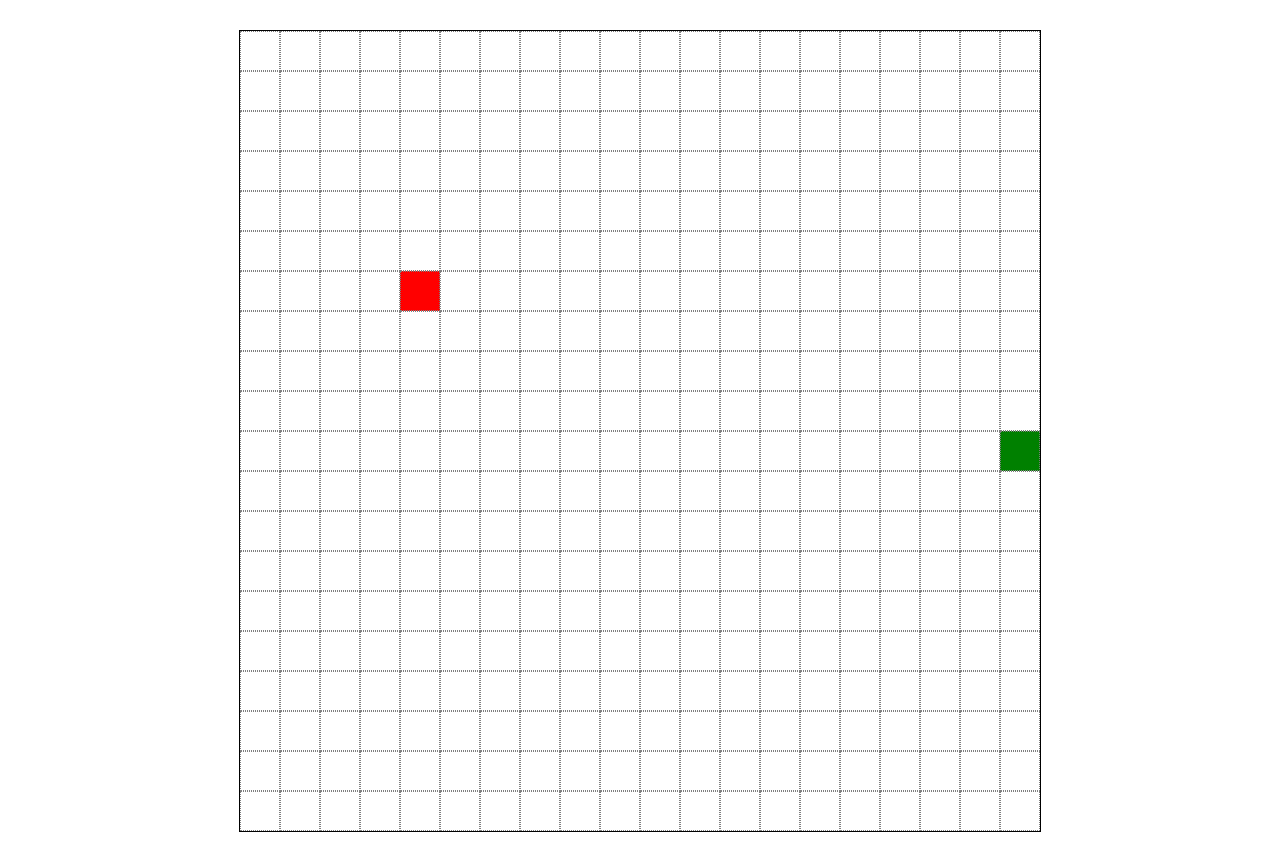
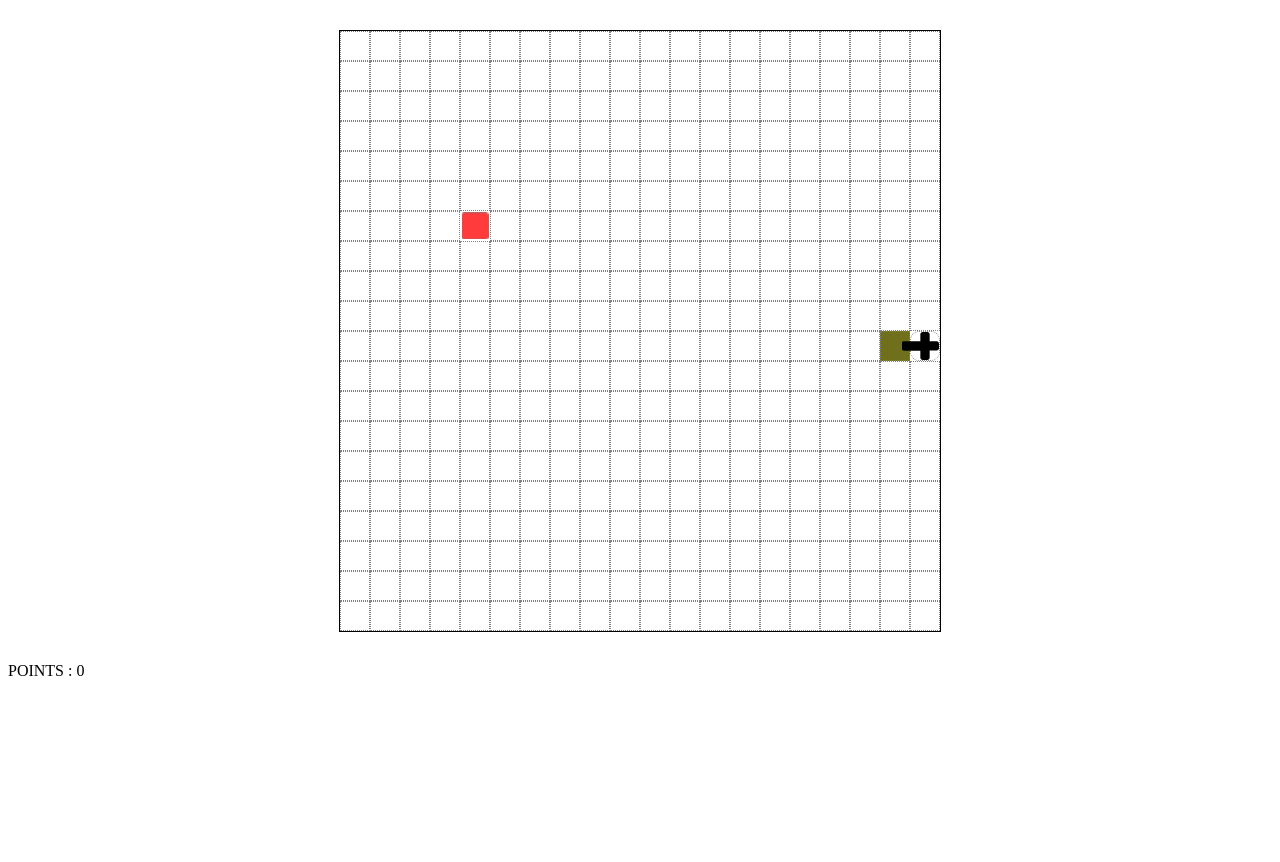
Before and after one commit to RomainC75/Snake, a plain HTML site: page index.html in a window 1280 px wide. After the commit the page ends 800 px from the top, so only its background shows below. Drawn offline with Linux system fonts and the light colour scheme.

Commit message:
dying sound : ok head direction : ok changing color when dead : ok

```diff
--- a/index.html
+++ b/index.html
@@ -9,6 +9,7 @@
 </head>
 <body>
     <div class="game"></div>
+    <p>POINTS : <span class="score"></span></p>
     <script src="./scripts/snake.js"></script>
     <script src="./scripts/game.js"></script>
     <script src="./scripts/script.js"></script>
--- a/scripts/game.js
+++ b/scripts/game.js
@@ -3,6 +3,7 @@ class Game {
         this.score=0
         this.prey=[]
         this.snake=new Snake()
+        this.score=0
     }
     getNewPrey(){
         let y=0
@@ -10,27 +11,23 @@ class Game {
         do{
             y=Math.floor(Math.random()*20)
             x=Math.floor(Math.random()*20)
-            //newPrey=[,]
         }while( this.snake.positions.some(position=>position[0]===y && position[1]===x ))
-        // }while( !this.snake.positions.some(position=>position[0]===newPrey[0] && position[0]===newPrey[0] ))
-        console.log('-----NEW PREY-----',this.snake.positions , y,x)
         this.prey[0]=y
         this.prey[1]=x
     }
     nextStep(){
         this.snake.currentDirection=this.snake.nextDirection
-        console.log('---------')
-        console.log(this.snake.positions[0],this.prey)
-        console.log('----------')
+
         if(this.snake.positions[0][0]===this.prey[0] && this.snake.positions[0][1]===this.prey[1] ){
             this.snake.moveLengthen( true)
             this.getNewPrey()
+            this.score++
+            return true
         }else{
             this.snake.moveLengthen()
+            return false
         }
-        console.log('new Snake Position : ',this.snake.positions)
     }
-
     isGameLost(){
         console.log(this.snake.positions[0])
         return (this.snake.positions[0][0]===-1
@@ -55,6 +52,5 @@ class Game {
         }else if(key==='ArrowRight'){
             this.snake.nextDirection = (this.snake.nextDirection+1)%4
         }
-        console.log('---->',this.snake.nextDirection)
     }
 }
--- a/scripts/script.js
+++ b/scripts/script.js
@@ -1,5 +1,5 @@
 const gameBoard = document.querySelector('.game')
-
+const score = document.querySelector('.score')
 for(let i=0 ; i<400 ; i++){
     const newDiv = document.createElement('div')
     gameBoard.appendChild(newDiv)
@@ -9,6 +9,9 @@ const game = new Game()
 game.getNewPrey()
 let intervalId = false
 
+const dyingSound = new Audio("./audio/dying.mp3")
+let audioOnOff=true
+
 window.addEventListener('keydown',(e)=>{
     game.changeSnakeDirection(e.key)
 })
@@ -16,12 +19,21 @@ window.addEventListener('keydown',(e)=>{
 const display = () =>{
     console.log('--- New Display !!! --------------------------------------------------')
     let line = 0
-
     for(let i=0 ; i<400 ; i++){
         line=Math.floor(i/20)
         const div = gameBoard.querySelector(`div:nth-child(${i+1})`)
         div.removeAttribute('class')
-        if(game.snake.positions.some(coords=>coords[0]===line&&coords[1]===i-(20*line))){
+        div.style.backgroundColor=""
+        div.innerHTML=''
+        div.style.transform=""
+        if(game.snake.positions[0][0]*20+game.snake.positions[0][1]===i){
+            div.classList.add('head')
+            div.innerHTML='<svg xmlns="http://www.w3.org/2000/svg" viewBox="0 0 512 512"><!--! Font Awesome Pro 6.1.1 by @fontawesome - https://fontawesome.com License - https://fontawesome.com/license (Commercial License) Copyright 2022 Fonticons, Inc. --><path d="M416 400V464C416 490.5 394.5 512 368 512H320V464C320 455.2 312.8 448 304 448C295.2 448 288 455.2 288 464V512H224V464C224 455.2 216.8 448 208 448C199.2 448 192 455.2 192 464V512H144C117.5 512 96 490.5 96 464V400C96 399.6 96 399.3 96.01 398.9C37.48 357.8 0 294.7 0 224C0 100.3 114.6 0 256 0C397.4 0 512 100.3 512 224C512 294.7 474.5 357.8 415.1 398.9C415.1 399.3 416 399.6 416 400V400zM160 192C124.7 192 96 220.7 96 256C96 291.3 124.7 320 160 320C195.3 320 224 291.3 224 256C224 220.7 195.3 192 160 192zM352 320C387.3 320 416 291.3 416 256C416 220.7 387.3 192 352 192C316.7 192 288 220.7 288 256C288 291.3 316.7 320 352 320z"/></svg>'
+            div.style.transform=`rotate(${game.snake.currentDirection*90}deg)`
+        }
+        const snakeIndex= game.snake.positions.findIndex(coords=>coords[0]===line&&coords[1]===i-(20*line))
+        if(snakeIndex>0){
+            div.style.backgroundColor=`rgb(0,${snakeIndex<50 ? snakeIndex*5 : 255},0)`
             div.classList.add('snake')
         }
     }
@@ -31,17 +43,30 @@ const display = () =>{
         preyDive.classList.add('prey')
     }
 
+    score.textContent=game.score
 
 }
 
 const start = () =>{
     intervalId = setInterval( ()=>{
-        game.nextStep()
+        const scoreUp = game.nextStep()
+        if(scoreUp && audioOnOff){
+            console.log('dying Sound')
+            dyingSound.play()
+        }
         if(game.isGameLost()){
             console.log('----> Looser ! ')
             clearInterval(intervalId)
+            const head=document.querySelector('.head')
+            head.innerHTML='<svg xmlns="http://www.w3.org/2000/svg" viewBox="0 0 384 512"><!--! Font Awesome Pro 6.1.1 by @fontawesome - https://fontawesome.com License - https://fontawesome.com/license (Commercial License) Copyright 2022 Fonticons, Inc. --><path d="M383.1 160v64c0 17.62-14.37 32-31.1 32h-96v224c0 17.62-14.38 32-31.1 32H160c-17.62 0-32-14.38-32-32V256h-96C14.37 256-.0008 241.6-.0008 224V160c0-17.62 14.38-32 32-32h96V32c0-17.62 14.38-32 32-32h64c17.62 0 31.1 14.38 31.1 32v96h96C369.6 128 383.1 142.4 383.1 160z"/></svg>'
+            head.style.backgroundColor="white"
+            Array.from(document.querySelectorAll('.snake')).forEach(piece=>{
+                piece.classList.add('deadSnake')
+            })
+        }else{
+            display()
         }
-        display()
+
 
     },300)
 }
--- a/style/style.scss
+++ b/style/style.scss
@@ -2,20 +2,60 @@
     margin: 30px auto;
     display:grid;
     grid-template : repeat(20, 5%)/repeat(20, 5%);
-    width:800px;
-    height:800px;
+    width:600px;
+    height:600px;
     border: 1px solid black;
     & div{
         border:1px dotted grey;
     }
 }
 
-.snake{
+.snakeEven{
     background-color:green;
 }
+.snakeOdd{
+    background-color:rgb(0, 170, 0);
+}
+
+.head{
+    background-color:rgb(0, 255, 0);
+    transform:scale(1.1);
+    border-radius:30%;
+}
+
+.deadSnake{
+    background-color:rgb(112, 112, 28) !important;
+
+}
+
 
 .prey{
-    background-color:red;
+    background-color:rgb(255, 59, 59);
     position:relative;
     z-index:-1;
+    animation: heartAnim 1s infinite;
+    border-radius:10%;
 }
+
+@keyframes heartAnim{
+    0%{
+        transform:scale(0.9);
+
+    }
+    15%{
+        transform: scale(1.1);
+
+    }
+    30%{
+        transform: scale(0.9);
+        background-color:rgb(255, 128, 128);
+    }
+    65%{
+        transform: scale(1.3);
+        background-color:rgb(255, 0, 0);
+    }
+    100%{
+        transform: scale(0.9);
+        background-color:rgb(255, 126, 126);
+    }
+}
```
Also changed, not shown: style/style.css, 3 other files.
